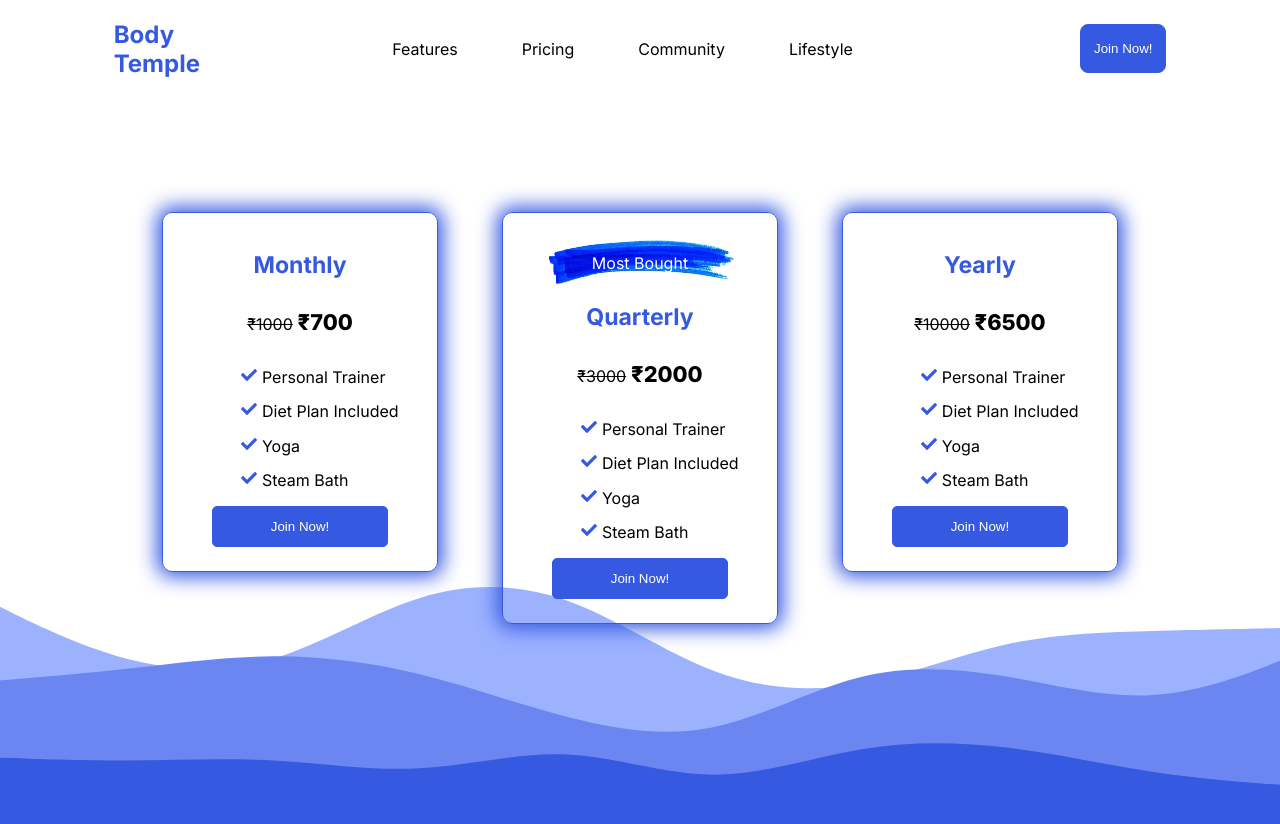
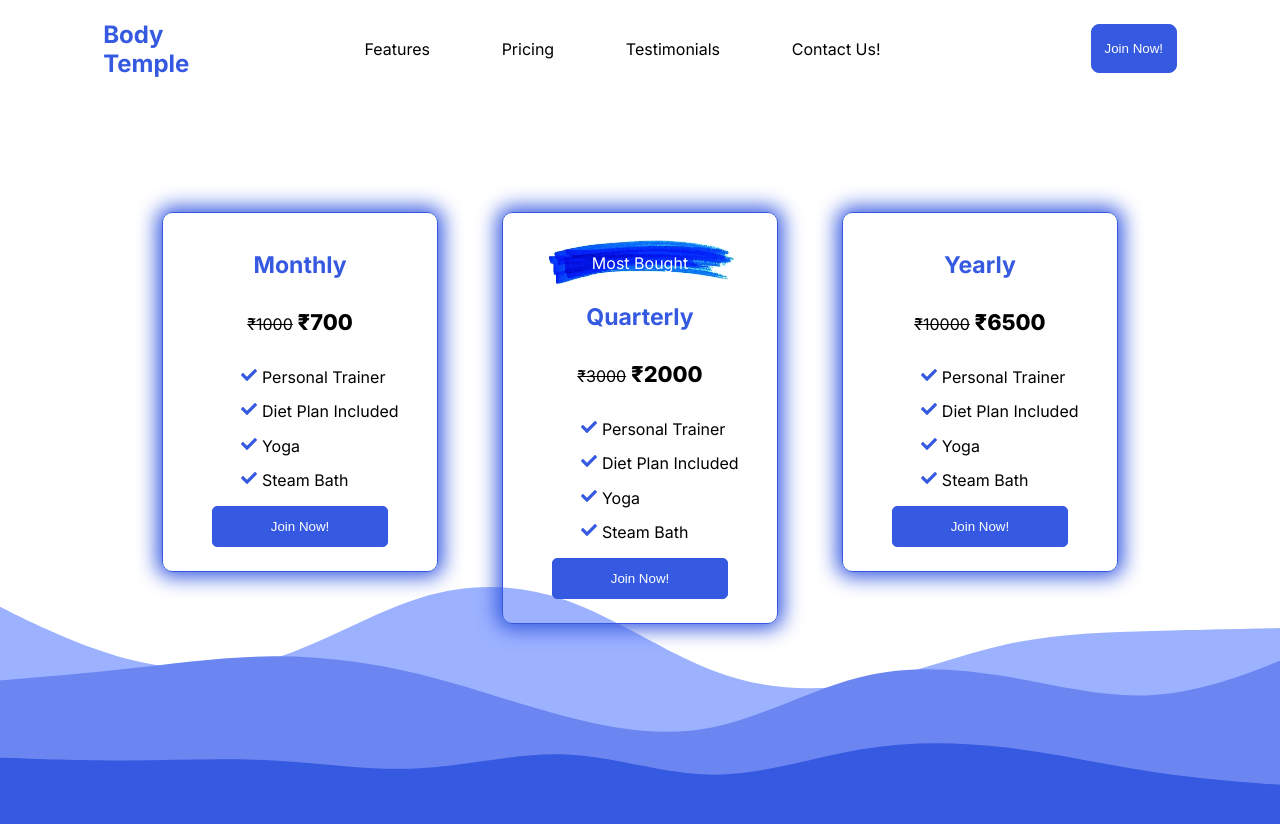
Before and after one commit to yashghogre/gym-client, a Next.js app: page /pricing in a window 1280 px wide. Shown: the top 824 px of the page. Built offline with nearby package versions, Linux system fonts and the light colour scheme.

Commit message:
Added Contacts page

```diff
--- a/src/app/components/Navbar.jsx
+++ b/src/app/components/Navbar.jsx
@@ -11,17 +11,17 @@ const Navbar = () => {
                 </Link>
             </div>
             <div className={styles.midDiv}>
-                <Link className={styles.pLink} href={'/'}>
+                <Link className={styles.pLink} href={'/#features'}>
                     <p className={styles.mDP}>Features</p>
                 </Link>
                 <Link className={styles.pLink} href={'/pricing'}>
                     <p className={styles.mDP}>Pricing</p>
                 </Link>
                 <Link className={styles.pLink} href={'/'}>
-                    <p className={styles.mDP}>Community</p>
+                    <p className={styles.mDP}>Testimonials</p>
                 </Link>
-                <Link className={styles.pLink} href={'/'}>
-                    <p className={styles.mDP}>Lifestyle</p>
+                <Link className={styles.pLink} href={'/#location'}>
+                    <p className={styles.mDP}>Contact Us!</p>
                 </Link>
             </div>
             <div className={styles.btnDiv}>
--- a/src/styles/Navbar.module.css
+++ b/src/styles/Navbar.module.css
@@ -42,3 +42,12 @@
     text-decoration: none;
     color: black;
 }
+
+.mDP {
+    padding: 0.5vh 0.3vw;
+    border-radius: 5px;
+}
+
+.mDP:hover {
+    background-color: rgb(240, 240, 240);
+}
```
Also changed, not shown: src/app/page.js (+21 -1 lines), src/app/page.module.css (+26 -0 lines).
